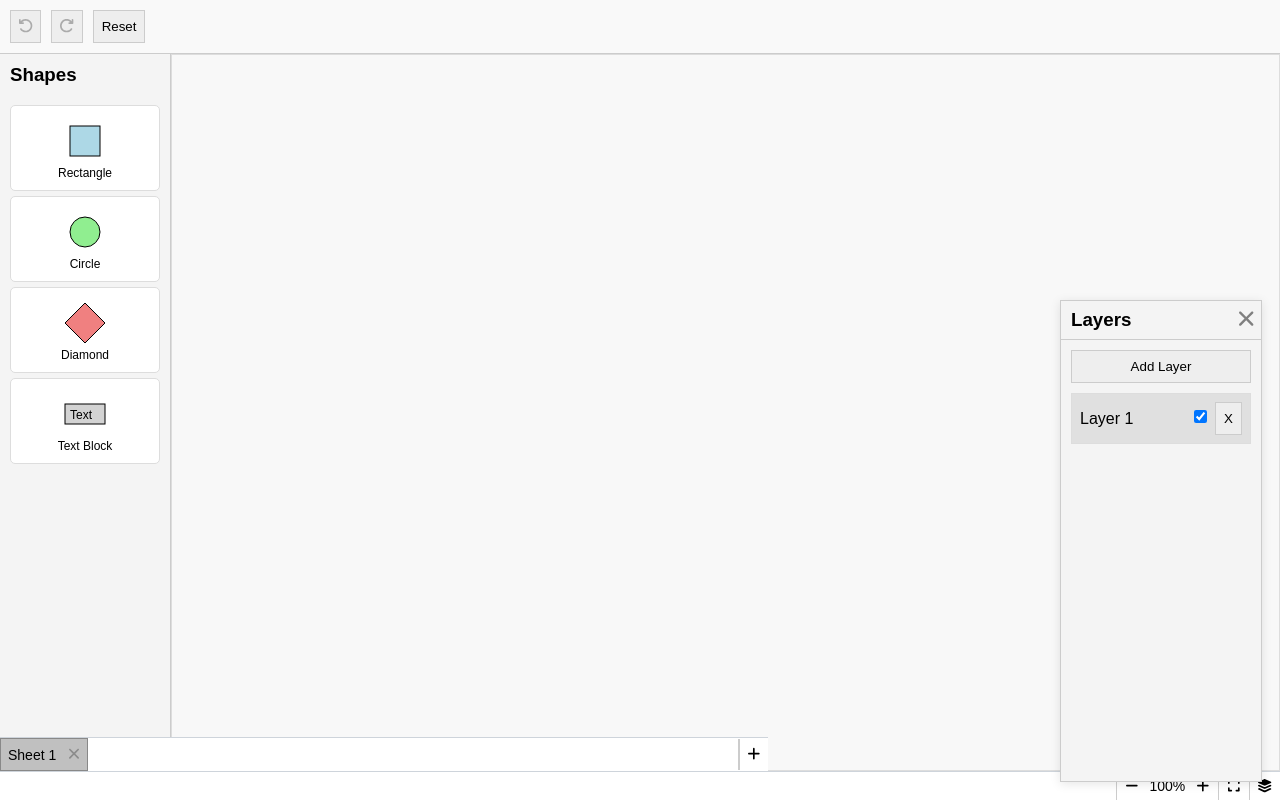
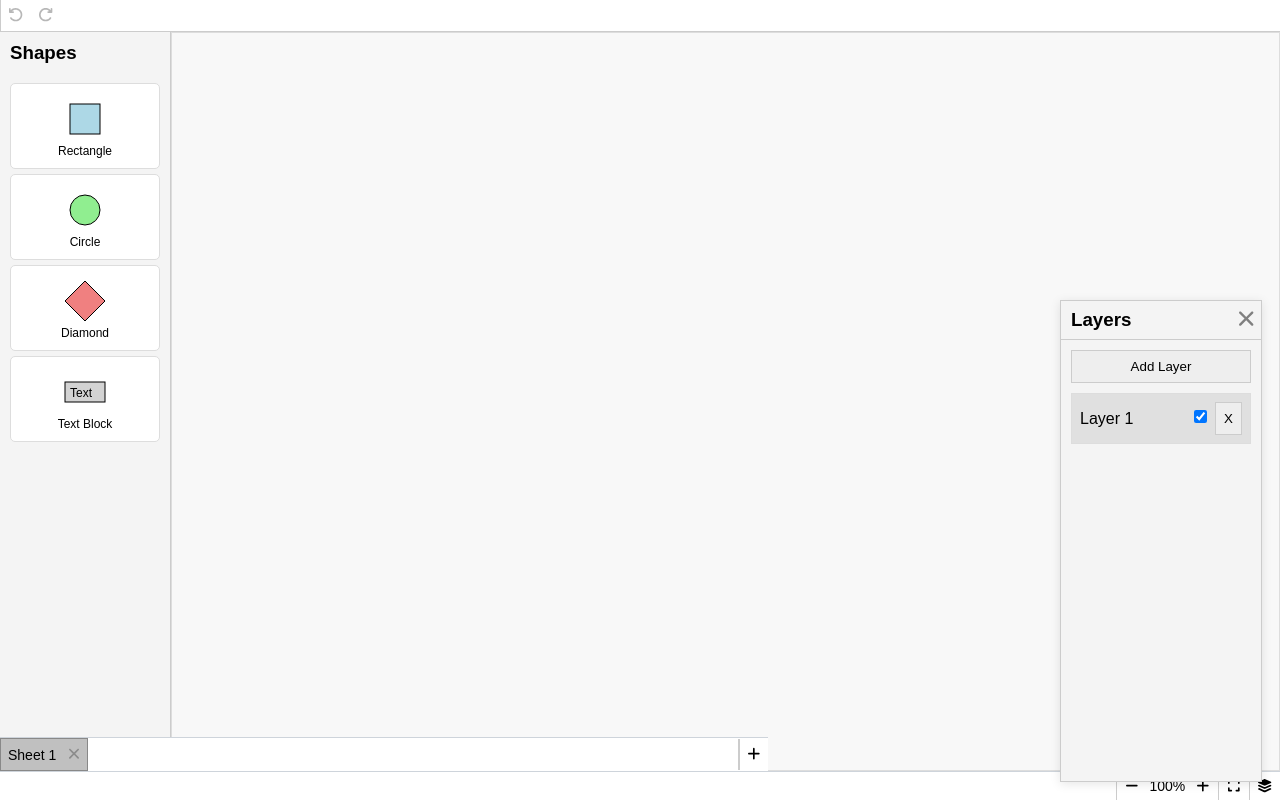
Before and after one commit to ohanlon/diagramming-app, a React (Vite) app in the folder diagramming-app/: page / in a window 1280 px wide. Built offline with nearby package versions, Linux system fonts and the light colour scheme.

Commit message:
Styling and tooltip updates
Applying styling and tooltip updates.

```diff
--- a/diagramming-app/src/components/SheetTabs.tsx
+++ b/diagramming-app/src/components/SheetTabs.tsx
@@ -3,6 +3,7 @@ import { useDiagramStore } from '../store/useDiagramStore';
 import { FontAwesomeIcon } from '@fortawesome/react-fontawesome';
 import { faChevronLeft, faChevronRight, faPlus, faTimes } from '@fortawesome/free-solid-svg-icons';
 import './SheetTabs.less';
+import { Tooltip } from 'react-tooltip';
 
 interface SheetTabsProps {
   // No props needed as it will interact directly with the store
@@ -101,6 +102,8 @@ const SheetTabs: React.FC<SheetTabsProps> = () => {
 
   return (
     <div className="sheet-tabs-container">
+      <Tooltip id="diagram-status-tooltip" />
+
       {showLeftScroll && (
         <button className="scroll-button left" onClick={() => scrollTabs('left')}>
           <FontAwesomeIcon icon={faChevronLeft} />
@@ -138,6 +141,7 @@ const SheetTabs: React.FC<SheetTabsProps> = () => {
               <button
                 className="remove-sheet-button"
                 disabled={sheetIds.length === 1}
+                data-tooltip-id="diagram--status-tooltip" data-tooltip-content="Remove Sheet"
                 onClick={(e) => {
                   e.stopPropagation();
                   handleRemoveSheet(sheet.id);
@@ -157,7 +161,7 @@ const SheetTabs: React.FC<SheetTabsProps> = () => {
         </div>
       )}
       <div className="bordered-button">
-        <button onClick={handleAddSheet} className="add-sheet-button">
+        <button onClick={handleAddSheet} className="add-sheet-button" data-tooltip-id="diagram-status-tooltip" data-tooltip-content="Add New Sheet">
           <FontAwesomeIcon icon={faPlus} />
         </button>
       </div>
--- a/diagramming-app/src/components/StatusBar.less
+++ b/diagramming-app/src/components/StatusBar.less
@@ -27,7 +27,7 @@
     // gap: 5px;
   }
 
-  .status-bar-button {
+  button {
     //padding: @button-padding;
     border: none;
     //border-radius: @button-border-radius;
--- a/diagramming-app/src/components/StatusBar.tsx
+++ b/diagramming-app/src/components/StatusBar.tsx
@@ -41,25 +41,25 @@ const StatusBar: React.FC<StatusBarProps> = ({ showLayerPanel, setShowLayerPanel
 
   return (
     <div className="status-bar">
-      <Tooltip id="my-tooltip" />
+      <Tooltip id="diagram-tooltip" />
       <div className="bordered-button">
         <div className="zoom-controls">
-          <button onClick={handleZoomOut} className="status-bar-button" data-tooltip-id="my-tooltip" data-tooltip-content="Zoom out">
+          <button onClick={handleZoomOut} className="status-bar-button" data-tooltip-id="diagram-tooltip" data-tooltip-content="Zoom out">
             <FontAwesomeIcon icon={faMinus} />
           </button>
           <span className="zoom-percentage">{zoomPercentage}%</span>
-          <button onClick={handleZoomIn} className="status-bar-button" data-tooltip-id="my-tooltip" data-tooltip-content="Zoom in">
+          <button onClick={handleZoomIn} className="status-bar-button" data-tooltip-id="diagram-tooltip" data-tooltip-content="Zoom in">
             <FontAwesomeIcon icon={faPlus} />
           </button>
         </div>
       </div>
-      <div className="bordered-button"> {/* This is the fullscreen button's container */}
-        <button onClick={toggleFullscreen} className="status-bar-button" data-tooltip-id="my-tooltip" data-tooltip-content={isFullscreen ? "Exit Fullscreen" : "Enter Fullscreen"}>
+      <div className="bordered-button">
+        <button onClick={toggleFullscreen} className="status-bar-button" data-tooltip-id="diagram-tooltip" data-tooltip-content={isFullscreen ? "Exit Fullscreen" : "Enter Fullscreen"}>
           <FontAwesomeIcon icon={isFullscreen ? faCompress : faExpand} />
         </button>
       </div>
-      <div className="bordered-button"> {/* New container for Layers button */}
-        <button onClick={() => setShowLayerPanel(!showLayerPanel)} className="status-bar-button" data-tooltip-id="my-tooltip" data-tooltip-content={showLayerPanel ? "Hide Layers" : "Show Layers"}>
+      <div className="bordered-button">
+        <button onClick={() => setShowLayerPanel(!showLayerPanel)} className="status-bar-button" data-tooltip-id="diagram-tooltip" data-tooltip-content={showLayerPanel ? "Hide Layers" : "Show Layers"}>
           <FontAwesomeIcon icon={faLayerGroup} />
         </button>
       </div>
--- a/diagramming-app/src/components/Toolbar.less
+++ b/diagramming-app/src/components/Toolbar.less
@@ -1,10 +1,31 @@
 @import "../styles/variables.less";
 
+// Toolbar
+@toolbar-height: 2em;
+@toolbar-padding: .5em 1em;
+@toolbar-font-size: 0.8750em;
+@toolbar-gap: 0.625em;
+
 .toolbar {
-  padding: @palette-padding;
+  //padding: @palette-padding;
   border-bottom: 1px solid @secondary-border-color;
-  background-color: @toolbar-bg-color;
+  background-color: @primary-bg-color;
   display: flex;
   gap: @toolbar-gap;
   align-items: center;
+
+  button {
+    //padding: @button-padding;
+    border: none;
+    //border-radius: @button-border-radius;
+    background-color: transparent;
+    cursor: pointer;
+    min-width: 30px;
+    text-align: center;
+    height: 100%;
+
+    &:hover {
+      background-color: @button-hover-bg-color;
+    }
+  }
 }
--- a/diagramming-app/src/components/Toolbar.tsx
+++ b/diagramming-app/src/components/Toolbar.tsx
@@ -3,24 +3,22 @@ import { useDiagramStore } from '../store/useDiagramStore';
 import { FontAwesomeIcon } from '@fortawesome/react-fontawesome';
 import { faArrowRotateLeft, faArrowRotateRight } from '@fortawesome/free-solid-svg-icons';
 import './Toolbar.less';
+import { Tooltip } from 'react-tooltip';
 
 const Toolbar: React.FC = () => {
-  const { setZoom, undo, redo, history } = useDiagramStore();
-
-
-  const handleResetZoom = () => {
-    setZoom(1);
-  };
+  const { undo, redo, history } = useDiagramStore();
 
   return (
     <div className="toolbar">
-      <button onClick={undo} disabled={history.past.length === 0}>
-        <FontAwesomeIcon icon={faArrowRotateLeft} />
-      </button>
-      <button onClick={redo} disabled={history.future.length === 0}>
-        <FontAwesomeIcon icon={faArrowRotateRight} />
-      </button>
-      <button onClick={handleResetZoom}>Reset</button>
+      <div className="bordered-button">
+        <button onClick={undo} data-tooltip-id="diagram-toolbar-tooltip" data-tooltip-content="Undo" disabled={history.past.length === 0}>
+          <FontAwesomeIcon icon={faArrowRotateLeft} />
+        </button>
+        <button onClick={redo} data-tooltip-id="diagram-toolbar-tooltip" data-tooltip-content="Redo" disabled={history.future.length === 0}>
+          <FontAwesomeIcon icon={faArrowRotateRight} />
+        </button>
+      </div>
+      <Tooltip id="diagram-toolbar-tooltip" />
     </div>
   );
 };
--- a/diagramming-app/src/styles/variables.less
+++ b/diagramming-app/src/styles/variables.less
@@ -24,9 +24,6 @@
 @shape-item-font-size: 12px;
 @palette-padding-left: 0.625em;
 
-// Toolbar
-@toolbar-bg-color: #f9f9f9;
-@toolbar-gap: 10px;
 
 // LayerPanel
 @layer-panel-width: 200px;
```
